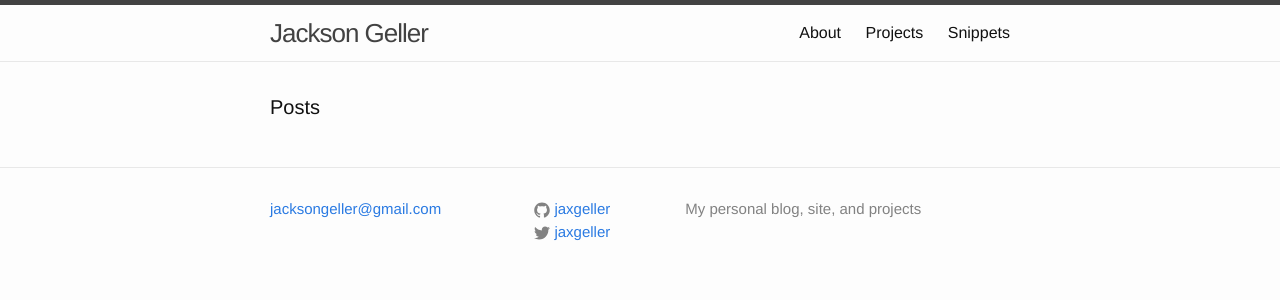
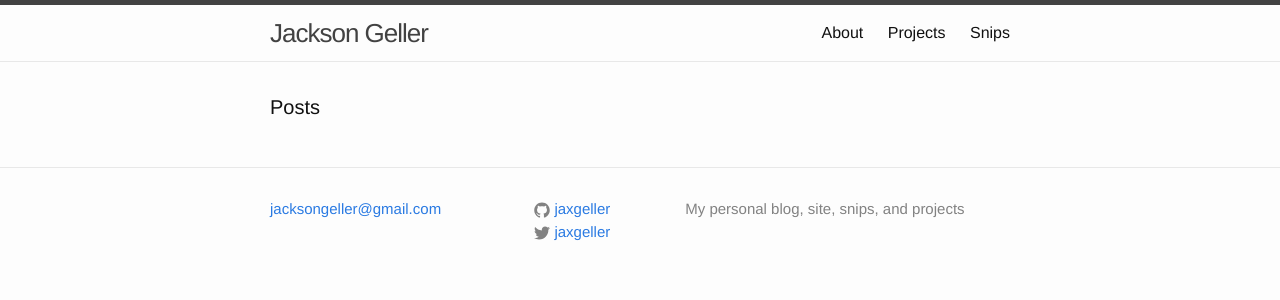
Before and after one commit to jaxgeller/jaxgeller.github.io, a Jekyll site: the page built from index.html, in a window 1280 px wide. Shown: the top 300 px of the page. Built offline with Jekyll 4.4.1, drawn with Linux system fonts in a browser that asks for light colours.

Commit message:
rename to snips

```diff
--- a/_config.yml
+++ b/_config.yml
@@ -1,7 +1,7 @@
 # Site settings
 title: Jackson Geller
 email: jacksongeller@gmail.com
-description: My personal blog, site, and projects
+description: My personal blog, site, snips, and projects
 baseurl: ""
 url: "http://jaxgeller.com"
 twitter_username: jaxgeller
--- a/snippets.md
+++ /dev/null
@@ -1,5 +0,0 @@
----
-layout: snips
-title: Snippets
-permalink: /snippets/
----
```
Also changed, not shown: snips.md (added, +5 -0 lines).
